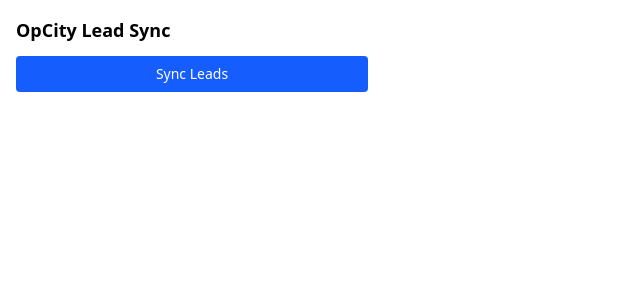
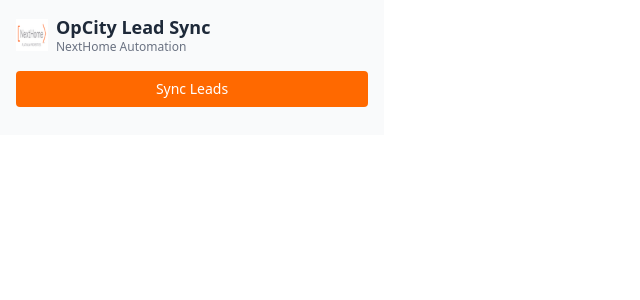
Before and after one commit to BasicallyManny/OpciSync-, a React (Vite) app in the folder frontend/: page / in a window 1280 px wide. Shown: the top 300 px of the page, without its empty margins (0-640 px from the left). Built offline with nearby package versions, Linux system fonts and the light colour scheme.

Commit message:
updated spinner and UI

```diff
--- a/frontend/src/App.tsx
+++ b/frontend/src/App.tsx
@@ -1,6 +1,6 @@
 import { useEffect, useState } from "react";
 import type { Lead } from "./types/types";
-
+import logo from "../public/icons/icon48.png";
 export default function App() {
   const [leads, setLeads] = useState<Lead[]>([]);
   const [loading, setLoading] = useState(false);
@@ -71,7 +71,7 @@
         tabId: tab.id
       });
     } catch (err) {
-      setError("Failed to test auto-update");
+      setError("Failed to auto-update");
       setUpdateStatus("");
       console.error(err);
     }
@@ -125,54 +125,74 @@
   };
 
   return (
-    <div className="w-96 p-4 text-sm">
-      <div className="mb-3">
-        <h1 className="text-lg font-bold mb-3">OpCity Lead Sync</h1>
+    <div className="relative w-96 bg-gray-50 p-4 text-sm text-gray-800">
+      {/* LOADING OVERLAY */}
+      {loading && (
+        <div className="absolute inset-0 bg-gray-300 z-50 flex flex-col items-center justify-center">
+          <div className="animate-spin rounded-full h-8 w-8 border-4 border-gray-400 border-t-orange-500 mb-3" />
+          <span className="text-gray-700 font-medium">Syncing leads…</span>
+        </div>
+      )}
 
-        <div className="space-y-2">
+      {/* HEADER */}
+      <div className="mb-4 flex items-center gap-2">
+        <img src={logo} alt="NextHome" className="h-8 w-8" />
+        <div>
+          <h1 className="text-lg font-semibold leading-tight">
+            OpCity Lead Sync
+          </h1>
+          <p className="text-xs text-gray-500">
+            NextHome Automation
+          </p>
+        </div>
+      </div>
+
+      {/* ACTIONS */}
+      <div className="space-y-2 mb-3">
         <button
           onClick={sync}
           disabled={loading}
-            className="w-full rounded bg-blue-600 py-2 text-white hover:bg-blue-700 disabled:opacity-50 disabled:cursor-not-allowed"
+          className="w-full rounded bg-orange-500 py-2 text-white font-medium hover:bg-orange-600 disabled:opacity-50 disabled:cursor-not-allowed"
         >
-            {loading ? "Syncing…" : "Sync Leads"}
+          Sync Leads
         </button>
 
         {hasSynced && (
           <button
             onClick={testAutoUpdate}
             disabled={loading}
-              className="w-full rounded bg-purple-600 py-2 text-white hover:bg-purple-700 disabled:opacity-50 disabled:cursor-not-allowed"
+            className="w-full rounded bg-gray-700 py-2 text-white hover:bg-gray-800 disabled:opacity-50 disabled:cursor-not-allowed"
           >
-              🧪 Test Auto-Update (First Lead)
+            Auto-Update
           </button>
         )}
       </div>
 
+      {/* STATUS MESSAGES */}
       {error && (
-          <div className="mt-2 p-2 bg-red-100 text-red-700 rounded text-xs">
+        <div className="mb-2 rounded bg-red-100 p-2 text-xs text-red-700">
           {error}
         </div>
       )}
 
       {updateStatus && (
-          <div className="mt-2 p-2 bg-green-100 text-green-700 rounded text-xs">
+        <div className="mb-2 rounded bg-green-100 p-2 text-xs text-green-700">
           {updateStatus}
         </div>
       )}
 
       {leads.length > 0 && (
-          <div className="mt-2 text-xs text-gray-600">
+        <div className="mb-2 text-xs text-gray-500">
           Found {leads.length} lead{leads.length !== 1 ? "s" : ""}
         </div>
       )}
-      </div>
 
+      {/* LEAD LIST */}
       <div className="space-y-2 max-h-96 overflow-y-auto">
         {leads.map((lead, i) => (
           <div
             key={i}
-            className="flex items-center justify-between rounded border p-2 hover:bg-gray-50"
+            className="flex items-center justify-between rounded border border-gray-200 bg-white p-2 hover:bg-gray-50"
           >
             <div className="flex-1 min-w-0">
               <div className="font-semibold truncate">{lead.name}</div>
@@ -181,7 +201,11 @@
               </div>
             </div>
 
-            <span className={`ml-2 rounded px-2 py-1 text-xs font-medium whitespace-nowrap ${getStatusColor(lead.status)}`}>
+            <span
+              className={`ml-2 rounded px-2 py-1 text-xs font-medium whitespace-nowrap ${getStatusColor(
+                lead.status
+              )}`}
+            >
               {lead.status}
             </span>
           </div>
--- a/frontend/src/loaders/spinners.ts
+++ b/frontend/src/loaders/spinners.ts
@@ -7,7 +7,7 @@
       .opcisync-backdrop {
         position: fixed;
         inset: 0;
-        background: rgba(15,23,42,.6);
+        background: rgb(15,23,42);
         z-index: 999999;
         display: flex;
         align-items: center;
```
Also changed, not shown: frontend/src/webscraper/opcityScraper.ts (+6 -6 lines). Lines whose indentation alone changed are shown as unchanged.
